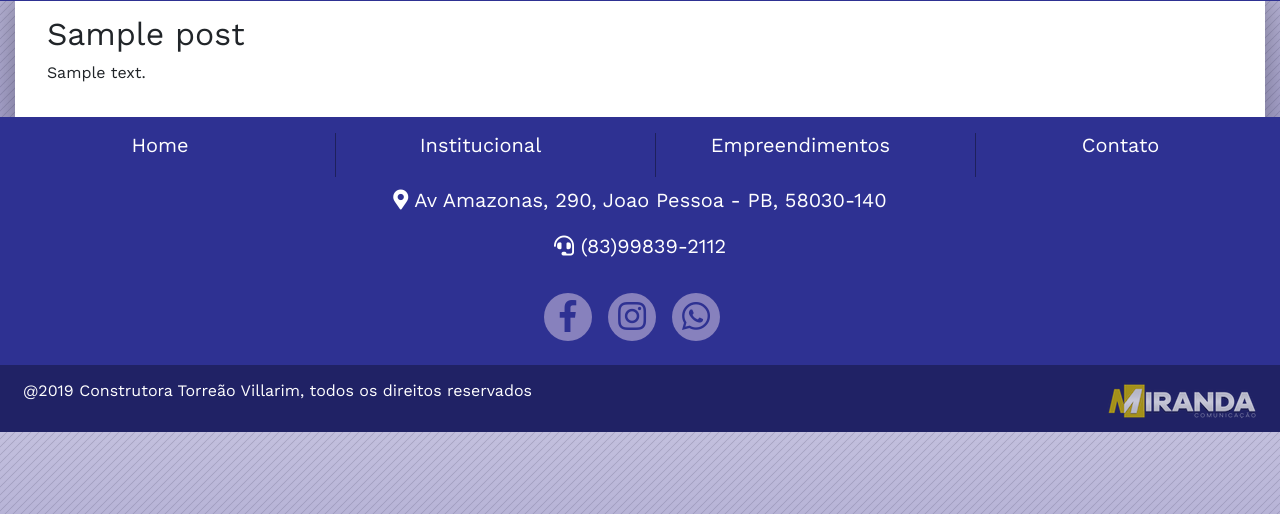
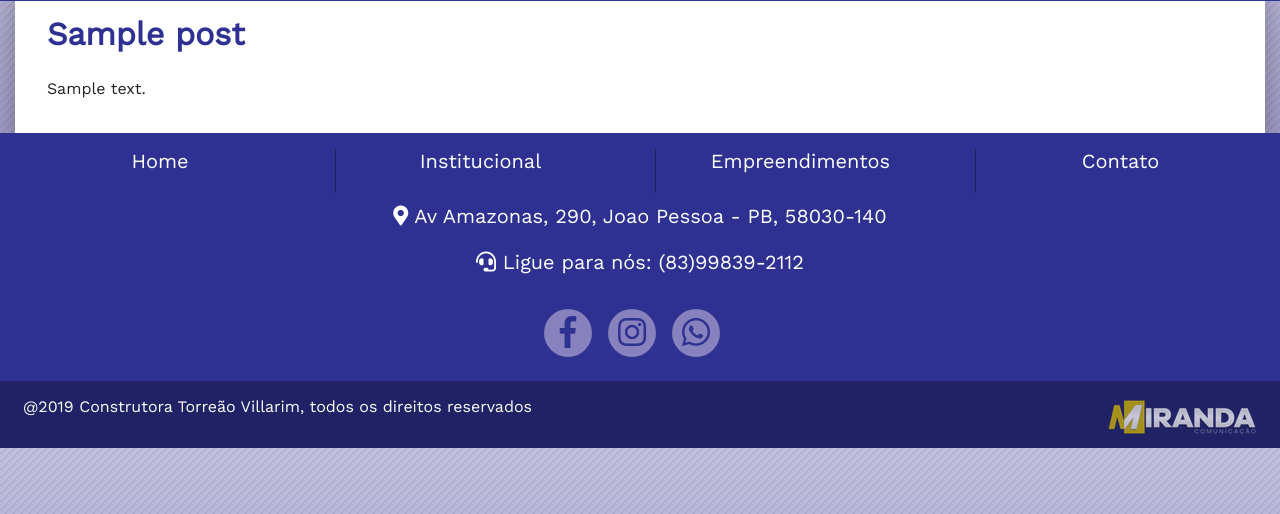
Before and after one commit to juanpeter/Website-Torreao-Villarim, a WordPress theme: template Construtora-torreao/secondaryPage.php in a window 1280 px wide. Shown: the part 89-603 px from the top of the page. Run offline with PHP 8.4 and a stand-in for WordPress, Linux system fonts and the light colour scheme; the site name, menu and one post (Sample post) are stand-ins, and other content is empty; some libraries are stand-ins or nearby versions.

Commit message:
Header and footer completely work on all pages
Now we need:
- Breadcrumbs for secondary pages;
- Scroll (or page) spy for better navigation;
- Fix the contact form, which does not work as of now

```diff
--- a/Construtora-torreao/content.php
+++ b/Construtora-torreao/content.php
@@ -1,5 +1,5 @@
 		<div class="blog-post">
-		<h2 class="blog-post-title"><?php the_title(); ?></h2>
+		<h2 class="title"><?php the_title(); ?></h2>
 
  		<?php the_content(); ?>
 
--- a/Construtora-torreao/footer.php
+++ b/Construtora-torreao/footer.php
@@ -4,16 +4,16 @@
             <div class='container-fluid'>
                 <div class='row text-center'>
                     <div class='col-md-3'>
-                        <h2 class='linkTop'>Home</h2>
+                        <h2 alt="Link para a home"><a href='index.php?page_id=129'>Home</a></h2>
                     </div>
                     <div class='col-md-3'>
-                        <h2 class='linkDescription'>Institucional</h2>
+                        <h2 alt="Link para nossa história"><a href='index.php?page_id=30'>Institucional</a></h2>
                     </div>
                     <div class='col-md-3'>
-                        <h2 class='linkProducts'>Empreendimentos</h2>
+                        <h2 alt="Link para nossos empreendimentos"><a href='index.php?page_id=226'>Empreendimentos</a></h2>
                     </div>
                     <div class='col-md-3'>
-                        <h2><a href="index.php?page_id=220">Contato</a></h2>
+                        <h2 alt="Link para entrar em contato"><a href="index.php?page_id=220">Contato</a></h2>
                     </div>
                 </div>
                 <div class='row'>
@@ -27,7 +27,7 @@
                 </div>
                 <div class='row address'>
                     <div class='col-md-12 address'>
-                        <p><a href="tel:83-99839-2112"><i class="fas fa-headset"></i> (83)99839-2112</a></p>
+                        <p><a href="tel:83-99839-2112"><i class="fas fa-headset"></i> Ligue para nós: (83)99839-2112</a></p>
                     </div>
                 </div>
                 <div class='row'>
--- /dev/null
+++ b/Construtora-torreao/header-secondary.php
@@ -0,0 +1,46 @@
+<!DOCTYPE html>
+<html>
+    <head>
+        <meta charset="utf-8" />
+        <meta http-equiv="X-UA-Compatible" content="IE=edge">
+        <title>Construtora Torreão Villarim</title>
+        <meta name="viewport" content="width=device-width, initial-scale=1">
+    <!--Google Fonts CDN-->
+    <link href="https://fonts.googleapis.com/css?family=Work+Sans:300,400" rel="stylesheet">
+    <!--Normalize.css-->
+        <link  href="<?php echo get_bloginfo('template_directory'); ?>/styles/normalize.css" rel="stylesheet">
+    <!--Bootstrap CSS CDN-->
+        <link rel="stylesheet" href="https://stackpath.bootstrapcdn.com/bootstrap/4.1.3/css/bootstrap.min.css" integrity="sha384-MCw98/SFnGE8fJT3GXwEOngsV7Zt27NXFoaoApmYm81iuXoPkFOJwJ8ERdknLPMO" crossorigin="anonymous">
+    <!--Fontawesome CSS CDN-->
+        <link rel="stylesheet" href="https://use.fontawesome.com/releases/v5.5.0/css/all.css" integrity="sha384-B4dIYHKNBt8Bc12p+WXckhzcICo0wtJAoU8YZTY5qE0Id1GSseTk6S+L3BlXeVIU" crossorigin="anonymous">
+    <!--Own Css-->
+        <link href="<?php echo get_bloginfo('template_directory'); ?>/styles/style.css" rel="stylesheet">
+    <!--wp+_section-->
+        <?php wp_head();?>
+    </head>
+    <body>
+        <header>
+            <nav id="dropNav">
+                <a href="index.php?page_id=129">
+                    <img src="<?php echo get_template_directory_uri().'/images/logoTipo.png'; ?>" />
+                </a>
+                <i class="fas fa-bars mobile-view" id="toggleNav"></i>
+                <ul>
+                    <li alt="Link para a home"><a href='index.php?page_id=129'>Home</a></li>
+                    <li alt="Link para nossa história"><a href='index.php?page_id=30'>Institucional</a></li>
+                    <li alt="Link para nossos empreendimentos"><a href='index.php?page_id=226'>Empreendimentos</a></li>
+                    <li alt="Link para entrar em contato"><a href="index.php?page_id=220">Contato</a></li>
+                </ul>
+                <div class="dropNav-items">
+                    <a href='index.php?page_id=129' alt="Link para a home">Home</a>
+                    <hr>
+                    <a href='index.php?page_id=30' alt="Link para nossa história">Institucional</a>
+                    <hr>
+                    <a href='index.php?page_id=226' alt="Link para nossos empreendimentos">Empreendimentos</a>
+                    <hr>
+                    <a href="index.php?page_id=220" alt="Link para entrar em contato">
+                        <i class="fas fa-envelope"></i>
+                    </a>
+                </div>
+            </nav>
+        </header>
--- a/Construtora-torreao/scripts/script.js
+++ b/Construtora-torreao/scripts/script.js
@@ -33,14 +33,14 @@ function scrollFade() {
     //Window current position!
     let scroll = $(window).scrollTop();
     //animates description elements on scroll, if it hasnt been called before
-    if (scroll >= 200 && $('.description').css('opacity') == '0') {
+    if (scroll >= 100 && $('.description').css('opacity') == '0') {
         $('.description').animate({
             opacity:'1',
             left: '0px',
         }, 1250);
     }
     //animates product elements on scroll, if it hasnt been called before
-    if (scroll >= 600 && $('.products').css('opacity') == '0') {
+    if (scroll >= 500 && $('.products').css('opacity') == '0') {
         $('.products').animate({
             opacity:'1',
             right: '0px',
--- a/Construtora-torreao/styles/style.css
+++ b/Construtora-torreao/styles/style.css
@@ -44,7 +44,7 @@ nav ul li {
 nav ul li:hover {
     cursor: pointer;
     color: #2e3192;
-    transition: color 1s;
+    transition: 2s;
 }
 nav img {
     height: 80px;
@@ -93,7 +93,7 @@ nav img {
         top: -800px;
     }
     100% {
-        top: 30%;
+        top: 35%;
     }
 }
 .banner-text h2 {
@@ -131,6 +131,11 @@ nav img {
     background-color: #fff;
     margin-bottom: -1em;
     padding: 1em 2em 2em 2em;
+    -webkit-box-shadow: 0px 0px 30px 2px rgba(0,0,0,0.3);
+    -moz-box-shadow: 0px 0px 30px 2px rgba(0,0,0,0.3);
+    box-shadow: 0px 0px 30px 2px rgba(0,0,0,0.3);
+}
+.picture-shadow {
     -webkit-box-shadow: 0px 0px 30px 2px rgba(0,0,0,0.3);
     -moz-box-shadow: 0px 0px 30px 2px rgba(0,0,0,0.3);
     box-shadow: 0px 0px 30px 2px rgba(0,0,0,0.3);
@@ -199,7 +204,7 @@ nav img {
 footer {
     padding: 1em 0 0 0;
     background-color: #2e3192;
-    height: 100%;
+    height: auto;
     color: #fff;
     position: relative;
 }
```
Also changed, not shown: Construtora-torreao/empreendimentos.php (added, +29 -0 lines), Construtora-torreao/index.php (+3 -31 lines), Construtora-torreao/secondaryPage.php (+39 -1 lines), Construtora-torreao/images/LogoP.P.png (added).
